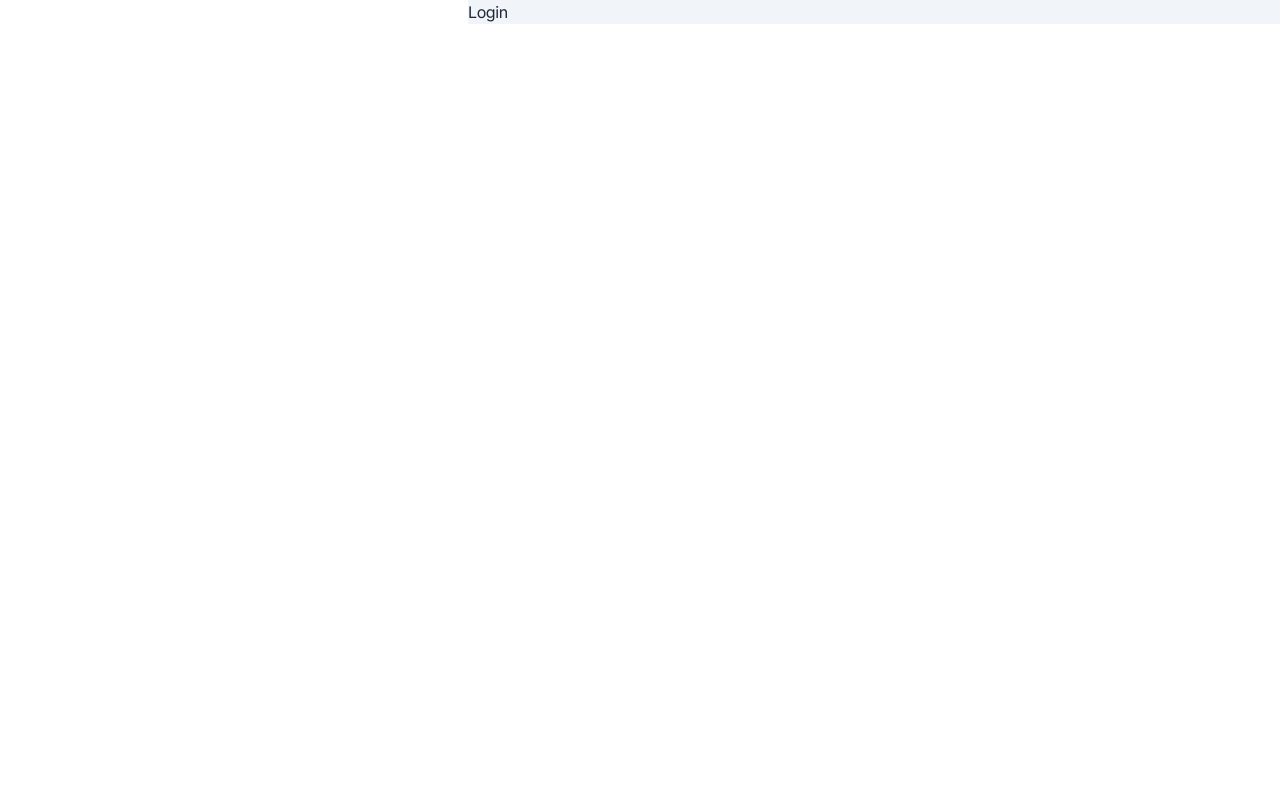
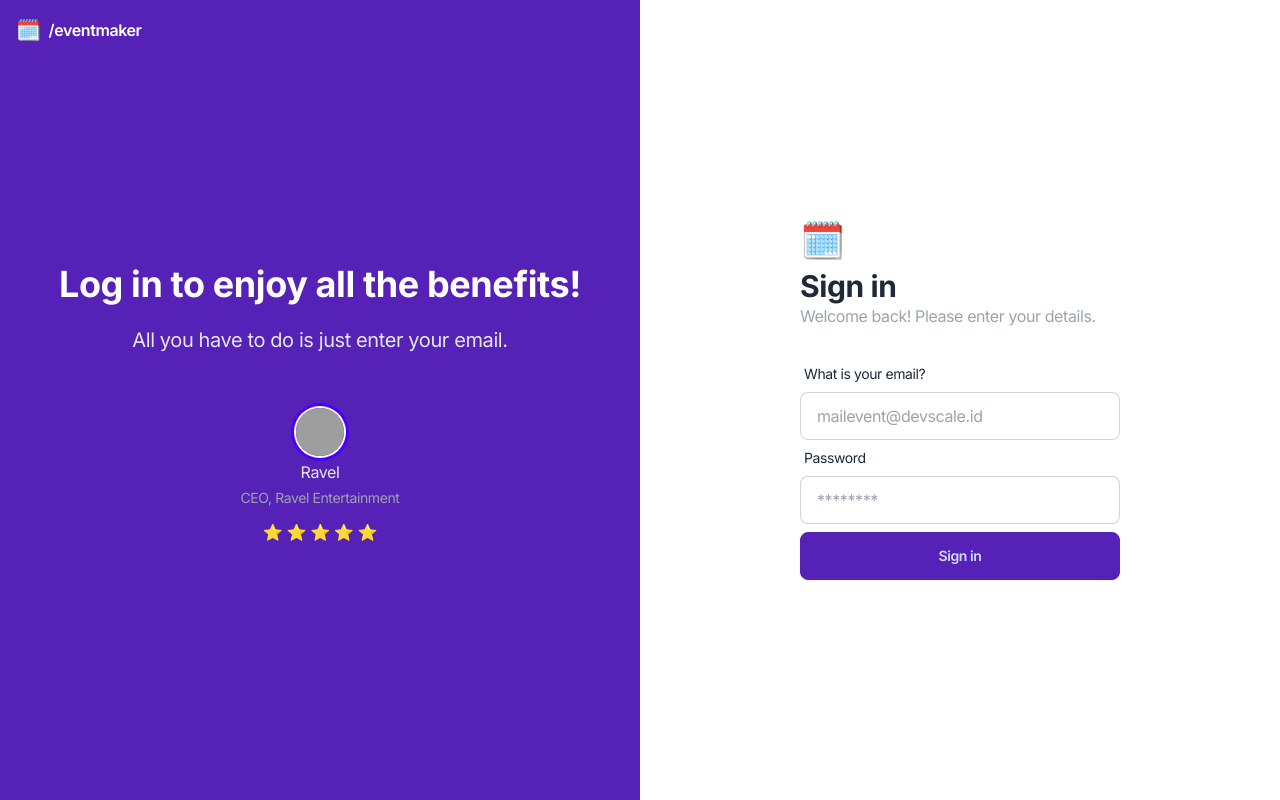
Before and after one commit to guswawan/eventmaker, a Next.js app: page / in a window 1280 px wide. Built offline with nearby package versions, Linux system fonts and the light colour scheme; grey boxes are pictures that could not be loaded.

Commit message:
feat:implement auth api

```diff
--- a/src/app/(auth)/login/page.jsx
+++ /dev/null
@@ -1,70 +0,0 @@
-import React from 'react';
-
-export default function page() {
-  return (
-    <section className="grid lg:grid-cols-2 grid-cols-1 bg-blue-300">
-      <div className="bg-[#5621B6] h-screen flex flex-col items-center justify-center hidden lg:block">
-        <div className="flex items-center gap-2 p-4 w-full">
-          <h1 className="font-bold text-xl">🗓️ </h1>
-          <span className="text-base text-white font-semibold">
-            /eventmaker
-          </span>
-        </div>
-        <div className="h-[90vh] flex flex-col items-center justify-center">
-          <h1 className="font-bold text-4xl text-white leading-loose">
-            Log in to enjoy all the benefits!
-          </h1>
-          <p className="text-xl text-gray-200 leading-loose">
-            All you have to do is just enter your email.
-          </p>
-          <div className="py-12 flex flex-col justify-center items-center">
-            <div className="avatar">
-              <div className="w-12 rounded-full ring ring-primary ring-offset-base-100 ring-offset-2">
-                <img src="https://daisyui.com/images/stock/photo-1534528741775-53994a69daeb.jpg" />
-              </div>
-            </div>
-            <p className="text-gray-200 pt-1">Ravel</p>
-            <p className="text-sm text-gray-400 leading-loose">
-              CEO, Ravel Entertainment
-            </p>
-            <p className="text-base text-gray-200 pt-2">⭐️ ⭐️ ⭐️ ⭐️ ⭐️</p>
-          </div>
-        </div>
-      </div>
-      <div className="bg-white h-screen">
-        <div className="flex flex-col items-center justify-center h-screen gap-3">
-          <div className="w-full max-w-xs mb-4">
-            <h1 className="font-bold text-4xl pb-2">🗓️</h1>
-            <h1 className="font-bold text-3xl">Sign in</h1>
-            <p className="text-gray-400">
-              Welcome back! Please enter your details.
-            </p>
-          </div>
-          <label className="form-control w-full max-w-xs">
-            <div className="label">
-              <span className="label-text">What is your email?</span>
-            </div>
-            <input
-              type="text"
-              placeholder="mailevent@devscale.id"
-              className="input input-bordered w-full max-w-xs"
-            />
-          </label>
-          <label className="form-control w-full max-w-xs">
-            <div className="label">
-              <span className="label-text">Password</span>
-            </div>
-            <input
-              type="password"
-              placeholder="********"
-              className="input input-bordered w-full max-w-xs"
-            />
-          </label>
-          <button className="btn btn-primary w-full max-w-xs bg-[#5621B6] border border-[#5621B6] mt-2">
-            Sign in
-          </button>
-        </div>
-      </div>
-    </section>
-  );
-}
--- a/src/app/page.js
+++ b/src/app/page.js
@@ -1,9 +1,6 @@
-import Image from "next/image";
 import { Register } from "@/components/auth/component/register";
 import { Login } from "@/components/auth/component/login";
 
 export default function Home() {
-  return (
-    <Login />
-  );
+  return <Login />;
 }
--- a/src/components/auth/component/login.jsx
+++ b/src/components/auth/component/login.jsx
@@ -20,7 +20,6 @@ export const Login = () => {
       body: JSON.stringify({
         email,
         password,
-
       }),
     });
 
@@ -33,12 +32,77 @@ export const Login = () => {
   }
 
   return (
-    <div>
-      <form onSubmit={handleSubmitLogin} action="">
-        <input name="email" type="text" />
-        <input name="password" type="text" />
-        <button>Login</button>
-      </form>
-    </div>
+    <section className="grid lg:grid-cols-2 grid-cols-1 bg-blue-300">
+      <div className="bg-[#5621B6] h-screen flex flex-col items-center justify-center hidden lg:block">
+        <div className="flex items-center gap-2 p-4 w-full">
+          <h1 className="font-bold text-xl">🗓️ </h1>
+          <span className="text-base text-white font-semibold">
+            /eventmaker
+          </span>
+        </div>
+        <div className="h-[90vh] flex flex-col items-center justify-center">
+          <h1 className="font-bold text-4xl text-white leading-loose">
+            Log in to enjoy all the benefits!
+          </h1>
+          <p className="text-xl text-gray-200 leading-loose">
+            All you have to do is just enter your email.
+          </p>
+          <div className="py-12 flex flex-col justify-center items-center">
+            <div className="avatar">
+              <div className="w-12 rounded-full ring ring-primary ring-offset-base-100 ring-offset-2">
+                <img src="https://daisyui.com/images/stock/photo-1534528741775-53994a69daeb.jpg" />
+              </div>
+            </div>
+            <p className="text-gray-200 pt-1">Ravel</p>
+            <p className="text-sm text-gray-400 leading-loose">
+              CEO, Ravel Entertainment
+            </p>
+            <p className="text-base text-gray-200 pt-2">⭐️ ⭐️ ⭐️ ⭐️ ⭐️</p>
+          </div>
+        </div>
+      </div>
+      <div className="bg-white h-screen">
+        <div className="flex flex-col items-center justify-center h-screen gap-3">
+          <div className="w-full max-w-xs mb-4">
+            <h1 className="font-bold text-4xl pb-2">🗓️</h1>
+            <h1 className="font-bold text-3xl">Sign in</h1>
+            <p className="text-gray-400">
+              Welcome back! Please enter your details.
+            </p>
+          </div>
+          <form
+            onSubmit={handleSubmitLogin}
+            action=""
+            className="form-control w-full max-w-xs"
+          >
+            <label className="form-control w-full max-w-xs">
+              <div className="label">
+                <span className="label-text">What is your email?</span>
+              </div>
+              <input
+                name="email"
+                type="text"
+                placeholder="mailevent@devscale.id"
+                className="input input-bordered w-full max-w-xs"
+              />
+            </label>
+            <label className="form-control w-full max-w-xs">
+              <div className="label">
+                <span className="label-text">Password</span>
+              </div>
+              <input
+                name="password"
+                type="password"
+                placeholder="********"
+                className="input input-bordered w-full max-w-xs"
+              />
+            </label>
+            <button className="btn btn-primary w-full max-w-xs bg-[#5621B6] border border-[#5621B6] mt-2">
+              Sign in
+            </button>
+          </form>
+        </div>
+      </div>
+    </section>
   );
 };
--- a/src/components/auth/component/register.jsx
+++ b/src/components/auth/component/register.jsx
@@ -27,13 +27,86 @@ export const Register = () => {
   }
 
   return (
-    <div>
-      <form onSubmit={handleSubmitRegister} action="">
-        <input name="name" type="text" />
-        <input name="email" type="text" />
-        <input name="password" type="text" />
-        <button>register</button>
-      </form>
-    </div>
+    <section className="grid lg:grid-cols-2 grid-cols-1 bg-blue-300">
+      <div className="bg-[#5621B6] h-screen flex flex-col items-center justify-center hidden lg:block">
+        <div className="flex items-center gap-2 p-4 w-full">
+          <h1 className="font-bold text-xl">🗓️ </h1>
+          <span className="text-base text-white font-semibold">
+            /eventmaker
+          </span>
+        </div>
+        <div className="h-[90vh] flex flex-col items-center justify-center">
+          <h1 className="font-bold text-4xl text-white leading-loose">
+            Register to enjoy all the benefits!
+          </h1>
+          <p className="text-xl text-gray-200 leading-loose">
+            All you have to do is just enter your email.
+          </p>
+          <div className="py-12 flex flex-col justify-center items-center">
+            <div className="avatar">
+              <div className="w-12 rounded-full ring ring-primary ring-offset-base-100 ring-offset-2">
+                <img src="https://daisyui.com/images/stock/photo-1534528741775-53994a69daeb.jpg" />
+              </div>
+            </div>
+            <p className="text-gray-200 pt-1">Ravel</p>
+            <p className="text-sm text-gray-400 leading-loose">
+              CEO, Ravel Entertainment
+            </p>
+            <p className="text-base text-gray-200 pt-2">⭐️ ⭐️ ⭐️ ⭐️ ⭐️</p>
+          </div>
+        </div>
+      </div>
+      <div className="bg-white h-screen">
+        <div className="flex flex-col items-center justify-center h-screen gap-3">
+          <div className="w-full max-w-xs mb-4">
+            <h1 className="font-bold text-4xl pb-2">🗓️</h1>
+            <h1 className="font-bold text-3xl">Create Account</h1>
+            <p className="text-gray-400">Welcome! Please enter your details.</p>
+          </div>
+          <form
+            onSubmit={handleSubmitRegister}
+            action=""
+            className="form-control w-full max-w-xs"
+          >
+            <label className="form-control w-full max-w-xs">
+              <div className="label">
+                <span className="label-text">What is your name?</span>
+              </div>
+              <input
+                name="name"
+                type="text"
+                placeholder="Maria Eve"
+                className="input input-bordered w-full max-w-xs"
+              />
+            </label>
+            <label className="form-control w-full max-w-xs">
+              <div className="label">
+                <span className="label-text">What is your email?</span>
+              </div>
+              <input
+                name="email"
+                type="text"
+                placeholder="mailevent@devscale.id"
+                className="input input-bordered w-full max-w-xs"
+              />
+            </label>
+            <label className="form-control w-full max-w-xs">
+              <div className="label">
+                <span className="label-text">Password</span>
+              </div>
+              <input
+                name="password"
+                type="password"
+                placeholder="********"
+                className="input input-bordered w-full max-w-xs"
+              />
+            </label>
+            <button className="btn btn-primary w-full max-w-xs bg-[#5621B6] border border-[#5621B6] mt-2">
+              Register
+            </button>
+          </form>
+        </div>
+      </div>
+    </section>
   );
 };
```
Also changed, not shown: 1 other file (tests, documents, lock files or other folders).
